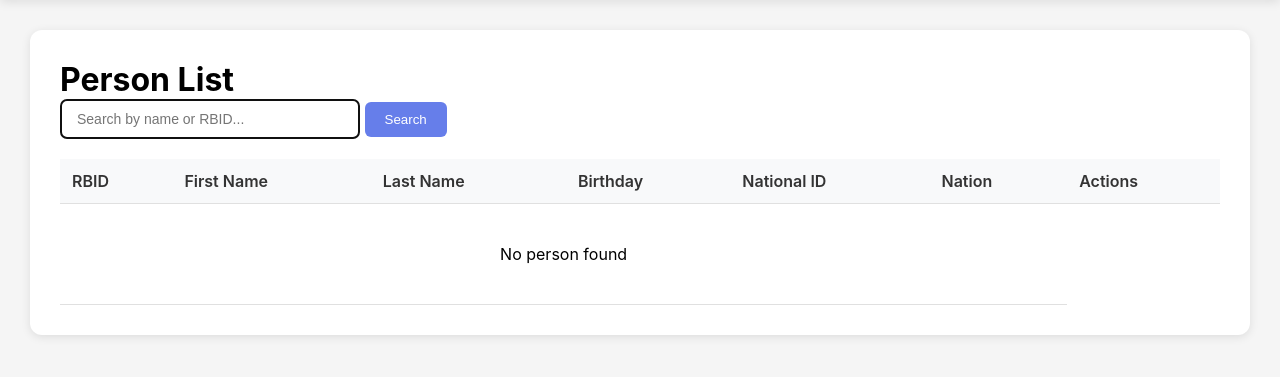
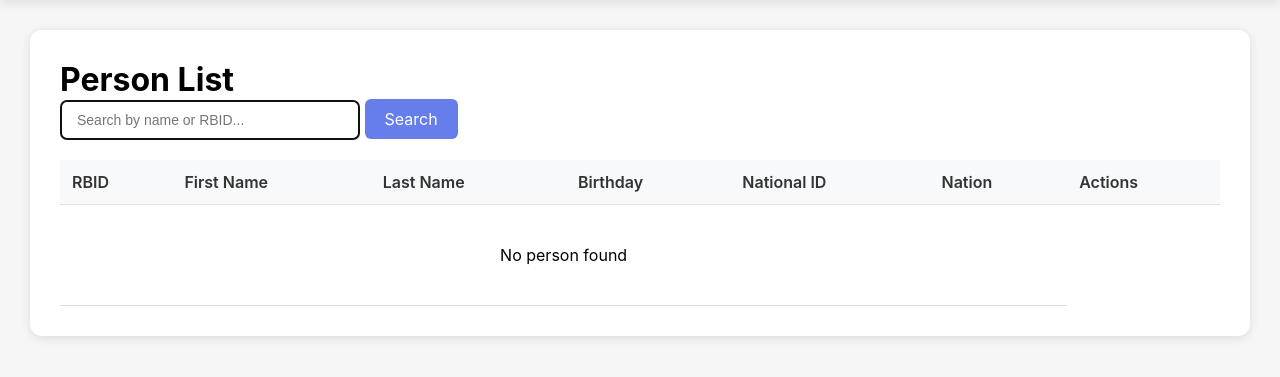
Before and after one commit to bubbly853/ribbon2helmsman, a Django app: template helmsman/templates/sis/person_list.html in a window 1280 px wide. Shown: the part 66-443 px from the top of the page. Run offline with Django 5.2, Linux system fonts and the light colour scheme; the template is opened without the code that fills it, so the values that code supplies are empty.

Commit message:
cosmetric

```diff
--- a/helmsman/templates/sis/base.html
+++ b/helmsman/templates/sis/base.html
@@ -185,6 +185,11 @@
             border-radius: 6px;
             font-size: 14px;
         }
+
+        button {
+            font-family: inherit;
+            font-size: inherit;
+        }
     </style>
     {% block extra_css %}{% endblock %}
 </head>
--- a/helmsman/templates/sis/detail_base.html
+++ b/helmsman/templates/sis/detail_base.html
@@ -200,6 +200,11 @@
             padding: 8px 16px;
             z-index: 1000;
         }
+
+        button {
+            font-family: inherit;
+            font-size: inherit;
+        }
     </style>
     {% block extra_css %}{% endblock %}
 </head>
```
